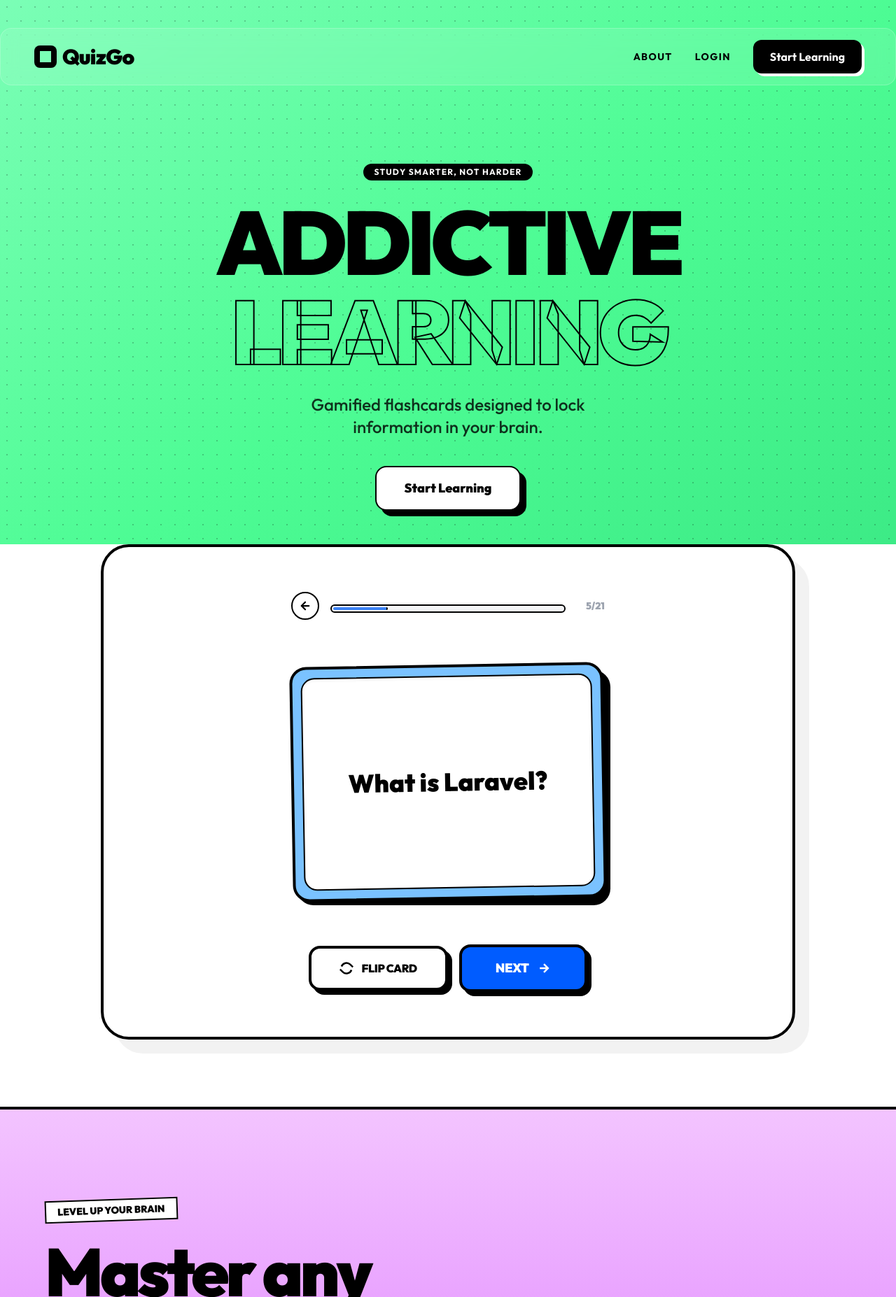
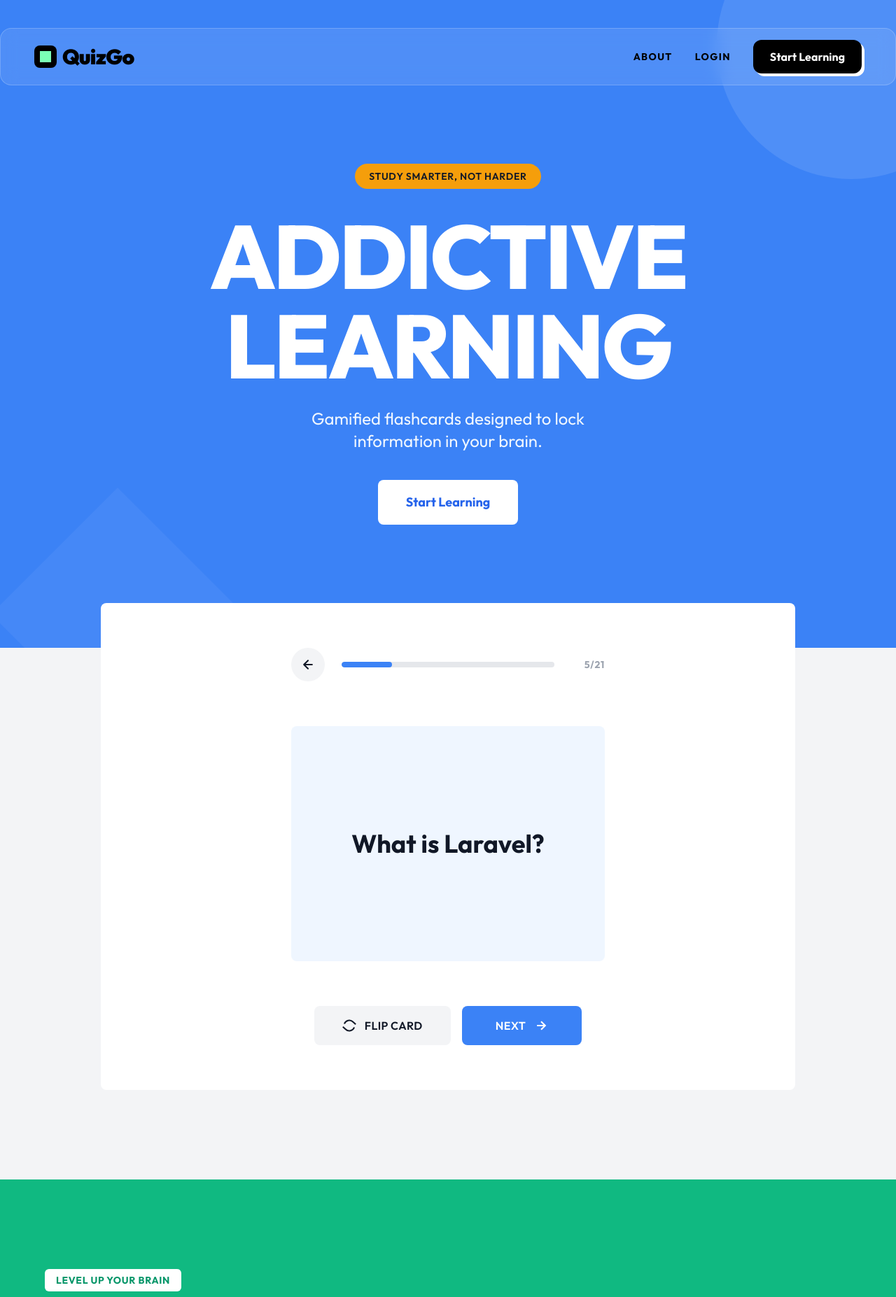
Before and after one commit to androidsheesh/QuizGo, a Laravel app: page /login in a window 1280 px wide. Shown: the top 1854 px of the page at 70% size. Run offline with Laravel 12, Linux system fonts and the light colour scheme; style sheets or scripts are compiled from the project's sources; parts of the project's set-up code (start-up, migrations or seed data) failed here and were passed over.

Commit message:
feat: update hero and mockup sections with improved layout and styling

```diff
--- a/resources/views/welcome.blade.php
+++ b/resources/views/welcome.blade.php
@@ -1,22 +1,30 @@
 <x-layout>
     {{--
-        [ SECTION 01 ] HERO
+        [ SECTION 01 ] HERO : SOLID BLUE BLOCK
     --}}
-    <section id="hero-section" class="relative overflow-hidden bg-gradient-to-br from-[#7bfeb6] via-[#4dfc94] to-[#3ae884] pt-10 pb-44 flex flex-col">
-        <div class="absolute inset-0 opacity-20" style="background-image: radial-gradient(#000 1px, transparent 1px); background-size: 20px 20px;"></div>
-        <x-navbar/>
+    <section id="hero-section" class="relative overflow-hidden bg-blue-500 pt-10 pb-44 flex flex-col">
+        <!-- Flat Geometric Background Decoration (No Blur, No Gradients) -->
+        <div class="absolute top-0 right-0 -mr-32 -mt-32 w-96 h-96 rounded-full bg-white/10 pointer-events-none"></div>
+        <div class="absolute bottom-0 left-10 -mb-20 w-64 h-64 bg-white/5 transform rotate-45 pointer-events-none"></div>
+
+        <x-navbar class="relative z-10 text-white" />
 
         <div class="hero-content relative z-10 flex flex-col justify-center items-center text-center px-4 mt-28">
-            <span class="bg-black text-white px-4 py-1 rounded-full text-xs font-bold uppercase tracking-widest mb-6">Study Smarter, Not Harder</span>
-            <h1 class="text-7xl md:text-9xl font-black text-black mb-6 leading-[0.9] tracking-tighter">
+            <span class="bg-amber-500 text-gray-900 px-5 py-2 rounded-full text-sm font-semibold uppercase tracking-wider mb-8">
+                Study Smarter, Not Harder
+            </span>
+
+            <h1 class="text-7xl md:text-9xl font-extrabold text-white mb-6 leading-none tracking-tight">
                 ADDICTIVE<br>
-                <span class="text-transparent" style="-webkit-text-stroke: 2px black;">LEARNING</span>
+                LEARNING
             </h1>
-            <p class="text-xl md:text-2xl text-black/80 mb-10 max-w-lg font-medium">
+
+            <p class="text-xl md:text-2xl text-blue-50 mb-10 max-w-lg font-normal">
                 Gamified flashcards designed to lock information in your brain.
             </p>
+
             <div class="flex gap-4">
-                <a href="/signup" class="px-10 py-4 rounded-2xl bg-white text-black font-black text-lg border-2 border-black shadow-[8px_8px_0px_0px_rgba(0,0,0,1)] hover:shadow-none hover:translate-x-1 hover:translate-y-1 transition-all">
+                <a href="/signup" class="flex items-center justify-center h-16 px-10 rounded-lg bg-white text-blue-600 font-bold text-lg hover:bg-gray-50 hover:scale-105 transition-all duration-200">
                     Start Learning
                 </a>
             </div>
@@ -24,53 +32,52 @@
     </section>
 
     {{--
-        [ SECTION 02 ] MOCKUP
-         Also this section is hardcoded
-         this section is dapat mag change2 ang cards.
-         D pako sure kanusa nako ni e change
+        [ SECTION 02 ] MOCKUP : GRAY BLOCK WITH WHITE CONTAINER
     --}}
-    <section id="mockup-section" class="relative bg-white z-20 pb-24">
-        <div class="max-w-5xl mx-auto px-4 -mt-32">
-            <div class="bg-white rounded-[2.5rem] shadow-[20px_20px_0px_0px_rgba(0,0,0,0.05)] border-4 border-black p-8 md:p-16 flex flex-col items-center justify-center relative overflow-hidden">
+    <section id="mockup-section" class="relative bg-gray-100 z-20 pb-32 pt-16">
+        <!-- Pulled up into the hero section using negative margin, establishing hierarchy without shadows -->
+        <div class="max-w-5xl mx-auto px-4 -mt-32 relative z-20">
+            <div class="bg-white rounded-lg p-8 md:p-16 flex flex-col items-center justify-center relative overflow-hidden">
 
+                <!-- Header -->
                 <header class="flex items-center justify-between w-full max-w-md mb-16">
-                    <div class="w-10 h-10 rounded-full border-2 border-black flex items-center justify-center cursor-pointer hover:bg-gray-100 transition-colors">
-                        <svg width="18" height="18" viewBox="0 0 24 24" fill="none" stroke="black" stroke-width="3" stroke-linecap="round" stroke-linejoin="round">
+                    <div class="w-12 h-12 rounded-full bg-gray-100 flex items-center justify-center cursor-pointer hover:bg-gray-200 hover:scale-105 transition-all duration-200">
+                        <svg width="20" height="20" viewBox="0 0 24 24" fill="none" stroke="currentColor" stroke-width="2.5" stroke-linecap="round" stroke-linejoin="round" class="text-gray-900">
                             <path d="M19 12H5M12 19l-7-7 7-7"/>
                         </svg>
                     </div>
 
-                    <div class="flex flex-col items-center flex-1 px-4">
-                        <span class="text-xs font-black uppercase tracking-widest text-black mb-2"></span>
-                        <div class="w-full h-3 bg-gray-100 border-2 border-black rounded-full overflow-hidden p-0.5">
-                            <div class="h-full bg-blue-500 rounded-full border-r-2 border-black" style="width: 23.8%;"></div>
+                    <div class="flex flex-col items-center flex-1 px-6">
+                        <div class="w-full h-2 bg-gray-200 rounded-full overflow-hidden">
+                            <div class="h-full bg-blue-500 rounded-full" style="width: 23.8%;"></div>
                         </div>
                     </div>
 
-                    <div class="w-10 text-right font-black text-gray-400 text-sm">5/21</div>
+                    <div class="w-12 text-right font-bold text-gray-400 text-sm tracking-wider">5/21</div>
                 </header>
 
-                <div class="relative w-full max-w-md aspect-[4/3] mb-16">
-                    <div class="absolute inset-0 bg-black rounded-3xl translate-x-2 translate-y-2"></div>
-
-                    <div class="absolute inset-0 bg-[#7ac2ff] border-4 border-black rounded-3xl flex items-center justify-center transform -rotate-1 transition-transform hover:rotate-0 duration-300">
-                        <div class="absolute inset-0 bg-white m-3 rounded-[1.2rem] border-2 border-black flex items-center justify-center p-8 text-center shadow-inner">
-                            <h3 class="text-3xl md:text-4xl font-black text-black leading-tight">What is Laravel?</h3>
-                        </div>
+                <!-- Flashcard -->
+                <div class="relative w-full max-w-md aspect-[4/3] mb-16 group cursor-pointer transition-all duration-300 hover:scale-[1.02]">
+                    <!-- Single flat colored background representing the card -->
+                    <div class="absolute inset-0 bg-blue-50 rounded-lg flex items-center justify-center p-8 text-center transition-colors duration-200 group-hover:bg-blue-100">
+                        <h3 class="text-3xl md:text-4xl font-bold text-gray-900 leading-tight">What is Laravel?</h3>
                     </div>
                 </div>
 
-                <div class="flex flex-col sm:flex-row items-center justify-center gap-4 w-full">
-                    <button class="group w-full sm:w-auto px-10 py-4 bg-white border-4 border-black text-black rounded-2xl font-black flex items-center justify-center space-x-3 hover:bg-[#7ac2ff] transition-all shadow-[6px_6px_0px_0px_rgba(0,0,0,1)] active:shadow-none active:translate-x-1 active:translate-y-1">
-                        <svg class="group-hover:rotate-180 transition-transform duration-500" width="20" height="20" viewBox="0 0 24 24" fill="none" stroke="currentColor" stroke-width="3">
+                <!-- Action Buttons -->
+                <div class="flex flex-col sm:flex-row items-center justify-center gap-4 w-full max-w-md">
+                    <!-- Secondary Muted Button -->
+                    <button class="group w-full sm:w-auto h-14 px-10 bg-gray-100 text-gray-900 rounded-lg font-semibold flex items-center justify-center space-x-3 hover:bg-gray-200 hover:scale-105 transition-all duration-200">
+                        <svg class="group-hover:rotate-180 transition-transform duration-300" width="20" height="20" viewBox="0 0 24 24" fill="none" stroke="currentColor" stroke-width="2.5">
                             <path d="M3.51 9a9 9 0 0114.85-3.36L23 10M1 14l4.64 4.36A9 9 0 0020.49 15"/>
                         </svg>
-                        <span class="tracking-tight">FLIP CARD</span>
+                        <span class="tracking-wide">FLIP CARD</span>
                     </button>
 
-                    <button class="w-full sm:w-auto px-12 py-4 bg-[#005cff] border-4 border-black text-white rounded-2xl font-black flex items-center justify-center space-x-3 shadow-[6px_6px_0px_0px_rgba(0,0,0,1)] hover:bg-blue-600 transition-all active:shadow-none active:translate-x-1 active:translate-y-1">
-                        <span class="tracking-tight text-lg">NEXT</span>
-                        <svg width="20" height="20" viewBox="0 0 24 24" fill="none" stroke="currentColor" stroke-width="3">
+                    <!-- Primary Action Button -->
+                    <button class="group w-full sm:w-auto h-14 px-12 bg-blue-500 text-white rounded-lg font-semibold flex items-center justify-center space-x-3 hover:bg-blue-600 hover:scale-105 transition-all duration-200">
+                        <span class="tracking-wide">NEXT</span>
+                        <svg class="group-hover:translate-x-1 transition-transform duration-200" width="20" height="20" viewBox="0 0 24 24" fill="none" stroke="currentColor" stroke-width="2.5">
                             <path d="M5 12h14M12 5l7 7-7 7"/>
                         </svg>
                     </button>
@@ -81,29 +88,35 @@
     </section>
 
    {{--
-        [ SECTION 03 ] FEATURES
+        [ SECTION 03 ] FEATURES : SOLID EMERALD BLOCK
     --}}
-    <section id="features" class="bg-gradient-to-b from-[#f3c4ff] to-[#ce4aff] pt-32 pb-16 px-6 md:px-16 border-t-4 border-black">
-        <div class="max-w-7xl mx-auto flex flex-col md:flex-row justify-between items-center mb-40 gap-16">
+    <section id="features" class="bg-emerald-500 py-32 px-6 md:px-16 relative overflow-hidden">
+        <!-- Subtle flat directional background overlay -->
+        <div class="absolute bottom-0 left-0 w-full h-1/2 bg-gradient-to-t from-black/5 to-transparent pointer-events-none"></div>
 
+        <div class="max-w-7xl mx-auto flex flex-col md:flex-row justify-between items-center relative z-10 gap-16">
             <div class="md:w-3/5">
-                <div class="inline-block bg-white border-2 border-black px-4 py-1 mb-6 font-black uppercase text-sm transform -rotate-2">
+                <div class="inline-block bg-white text-emerald-600 px-4 py-1.5 rounded-md mb-8 font-bold uppercase text-sm tracking-wider">
                     Level Up Your Brain
                 </div>
-                <h2 class="text-6xl md:text-8xl font-black text-black tracking-tighter leading-none mb-10">
-                    Master any <br>subject, <span class="text-white">instantly.</span>
+
+                <h2 class="text-6xl md:text-8xl font-extrabold text-white tracking-tight leading-none mb-10">
+                    Master any <br>subject, <span class="text-emerald-900">instantly.</span>
                 </h2>
 
-                <p class="text-black text-xl md:text-2xl mb-12 leading-tight font-bold max-w-xl italic">
+                <p class="text-white/90 text-xl md:text-2xl mb-12 leading-snug font-medium max-w-xl">
                     "QuizGo transforms boring study sessions into high-octane learning sprints."
                 </p>
 
-                <a href="/signup" class="group relative inline-flex items-center justify-center px-10 py-5 text-xl font-black text-white bg-black rounded-full overflow-hidden transition-all hover:pr-14">
-                    <span class="relative z-10">Start Learning Now</span>
-                    <svg class="absolute right-4 opacity-0 group-hover:opacity-100 transition-all w-6 h-6" fill="none" stroke="currentColor" viewBox="0 0 24 24" stroke-width="3">
+                <a href="/signup" class="group inline-flex items-center justify-center h-16 px-10 text-lg font-bold text-white bg-gray-900 rounded-lg transition-all duration-200 hover:scale-105 hover:bg-black">
+                    <span>Start Learning Now</span>
+                    <svg class="ml-3 w-5 h-5 group-hover:translate-x-1 transition-transform duration-200" fill="none" stroke="currentColor" viewBox="0 0 24 24" stroke-width="2.5">
                         <path d="M5 12h14M12 5l7 7-7 7"/>
                     </svg>
                 </a>
             </div>
+        </div>
+
         <x-footer/>
+    </section>
 </x-layout>
```
